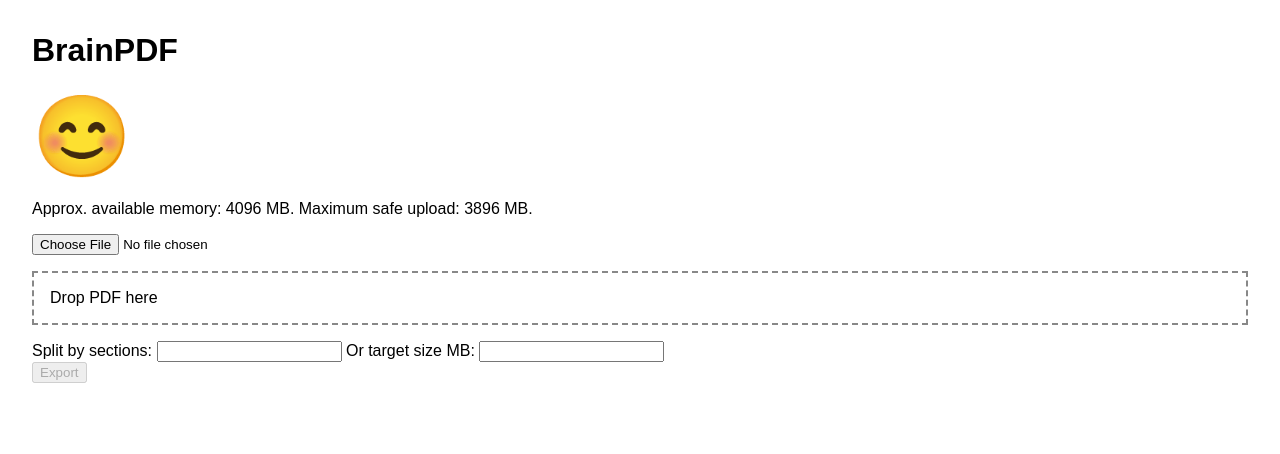
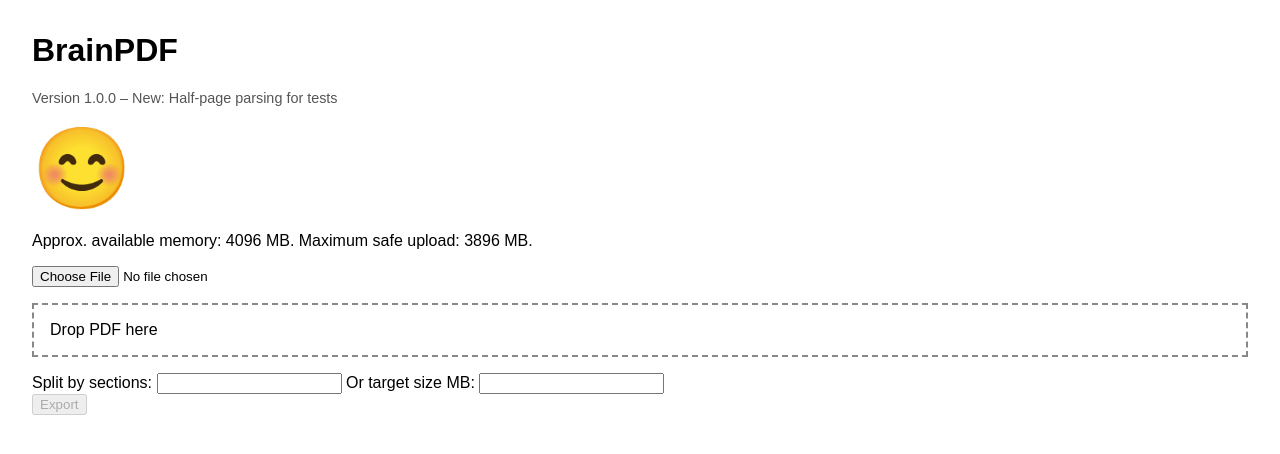
Before and after one commit to brianbrainium/BrainPDF-old2, a website with bundled scripts: page index.html in a window 1280 px wide. Built offline with nearby package versions, Linux system fonts and the light colour scheme.

Commit message:
feat: show version and new feature

```diff
--- a/index.html
+++ b/index.html
@@ -8,6 +8,7 @@
 </head>
 <body>
   <h1>BrainPDF</h1>
+  <p id="version-info"></p>
   <div class="happy-face" aria-label="happy face">😊</div>
   <p id="memory-info"></p>
   <input type="file" id="file-input" accept="application/pdf" />
--- a/main.js
+++ b/main.js
@@ -15,6 +15,13 @@
 const exportBtn      = document.getElementById('export-btn');
 const splitSections  = document.getElementById('split-sections');
 const splitSize      = document.getElementById('split-size');
+
+const APP_VERSION    = '1.0.0';
+const NEW_FEATURE    = 'Half-page parsing for tests';
+const versionInfo    = document.getElementById('version-info');
+if (versionInfo) {
+  versionInfo.textContent = `Version ${APP_VERSION} – New: ${NEW_FEATURE}`;
+}
 
 let pdfDoc;
 let toc = [];
--- a/style.css
+++ b/style.css
@@ -6,3 +6,9 @@
   font-size: 5rem;
   margin: 1rem 0;
 }
+
+#version-info {
+  margin-bottom: 1rem;
+  font-size: 0.9rem;
+  color: #555;
+}
```
Also changed, not shown: README.md.
